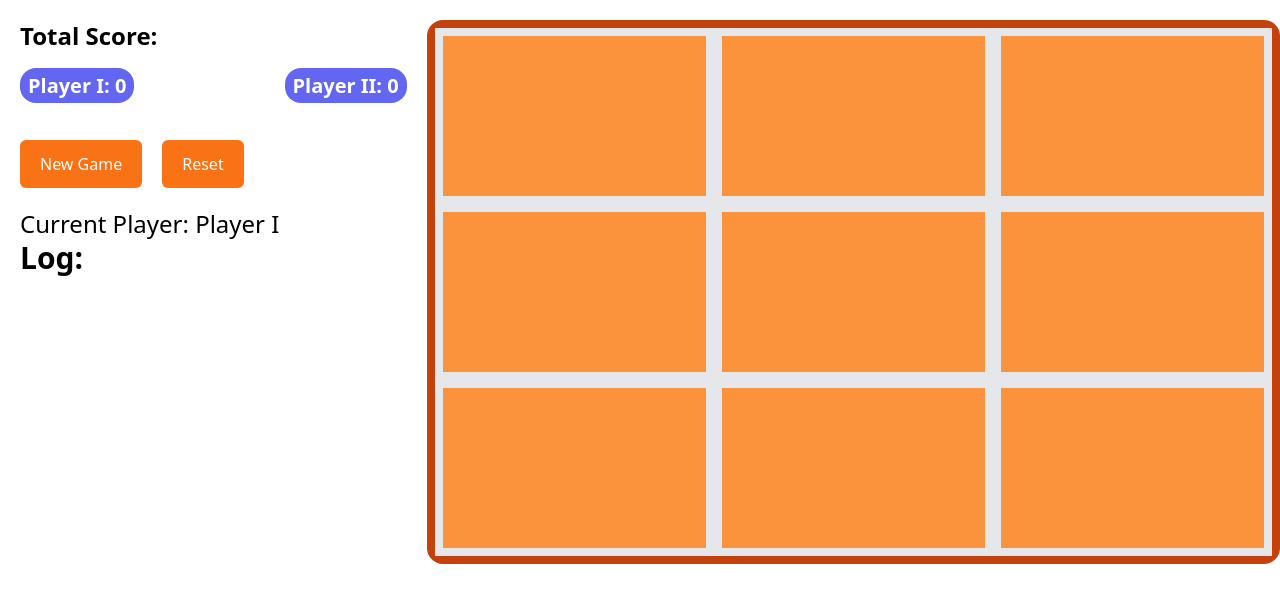
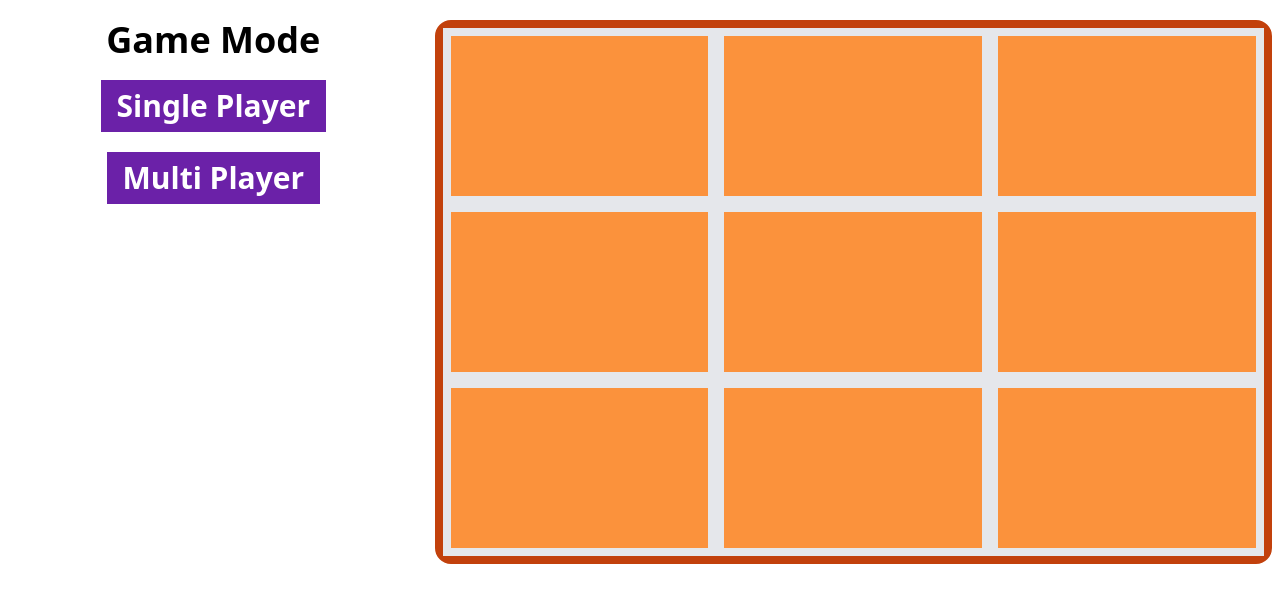
Before and after one commit to JustaNormalDreamer/tic-tac-toe, a React (Create React App) app: page / in a window 1280 px wide. Shown: the top 602 px of the page. Built offline with nearby package versions, Linux system fonts and the light colour scheme.

Commit message:
Added a bot, with issue.

```diff
--- /dev/null
+++ b/src/components/GameMode/index.tsx
@@ -0,0 +1,44 @@
+import React from 'react';
+import { IAction, TicTacToeType } from '../../pages/tictactoeReducer';
+
+interface IGameModeProps {
+  dispatch: React.Dispatch<IAction>;
+}
+
+const GameMode: React.FC<IGameModeProps> = ({ dispatch }) => {
+  return (
+    <>
+      <div className="space-y-5 text-center">
+        <div className="">
+          <h2 className="text-4xl font-semibold">Game Mode</h2>
+        </div>
+        <div className="">
+          <button
+            className={
+              'text-3xl font-semibold bg-purple-800 hover:bg-purple-600 transition duration-500 text-white px-4 py-2 hover:scale-110'
+            }
+            onClick={() =>
+              dispatch({ type: TicTacToeType.CHOOSE_GAME_MODE, payload: 'singlePlayer' })
+            }
+          >
+            Single Player
+          </button>
+        </div>
+        <div className="">
+          <button
+            className={
+              'text-3xl font-semibold bg-purple-800 hover:bg-purple-600 transition duration-500 text-white px-4 py-2 hover:scale-110'
+            }
+            onClick={() =>
+              dispatch({ type: TicTacToeType.CHOOSE_GAME_MODE, payload: 'multiPlayer' })
+            }
+          >
+            Multi Player
+          </button>
+        </div>
+      </div>
+    </>
+  );
+};
+
+export default GameMode;
--- a/src/pages/tictactoe.tsx
+++ b/src/pages/tictactoe.tsx
@@ -1,10 +1,11 @@
 import React, { useCallback, useEffect, useReducer } from 'react';
 import Button from '../components/Button/button';
 import { initialState, ticTacToeReducer, TicTacToeType } from './tictactoeReducer';
+import ChooseGameMode from '../components/GameMode';
 
 const TicTacToe = () => {
   // true for player 1, false for player 2
-  const [{ currentPlayer, values, winner, totalScore }, dispatch] = useReducer(
+  const [{ currentPlayer, values, winner, totalScore, mode }, dispatch] = useReducer(
     ticTacToeReducer,
     initialState
   );
@@ -17,16 +18,45 @@ const TicTacToe = () => {
     return currentPlayer ? 'Player I' : 'Player II';
   };
 
+  const generateRandomNumber = (): string => {
+    const max = 8;
+    const min = 0;
+    const result = Math.random() * (max - min) + min;
+    return String(Math.ceil(result));
+  };
+
+  const getAMove = () => {
+    let botMove: string = generateRandomNumber();
+    while (values.has(botMove)) {
+      botMove = generateRandomNumber();
+    }
+
+    return botMove;
+  };
+
+  const initiateBot = () => {
+    setTimeout(() => {
+      dispatch({
+        type: TicTacToeType.BOARD_CLICKED,
+        payload: getAMove()
+      });
+    }, 500);
+  };
+
   const onButtonClick = useCallback(
     (index: string) => {
-      if (!winner) {
+      if (!mode && !winner) return;
+
       dispatch({
         type: TicTacToeType.BOARD_CLICKED,
         payload: index
       });
+
+      if (mode === 'singlePlayer') {
+        initiateBot();
       }
     },
-    [winner]
+    [winner, mode]
   );
 
   const checkWinner = useCallback(() => {
@@ -84,7 +114,19 @@ const TicTacToe = () => {
     <section className="my-5">
       <div className="container">
         <div className="flex flex-wrap">
-          <div className="w-1/3 px-5">
+          <div className="w-full md:w-1/3 px-5 order-2 md:order-1">
+            {!mode ? (
+              <ChooseGameMode dispatch={dispatch} />
+            ) : (
+              <>
+                <button
+                  className={
+                    'text-lg font-semibold bg-purple-800 hover:bg-purple-600 transition duration-500 text-white px-4 py-2 my-5 rounded-2xl'
+                  }
+                  onClick={() => dispatch({ type: TicTacToeType.CHOOSE_GAME_MODE, payload: '' })}
+                >
+                  {`< Back to Game Mode`}
+                </button>
                 <h1 className="text-2xl font-bold">Total Score:</h1>
                 <div className="flex justify-between">
                   <div className="my-5">
@@ -141,10 +183,12 @@ const TicTacToe = () => {
                     </p>
                   ))}
                 </div>
+              </>
+            )}
           </div>
 
-          <div className="w-2/3">
-            <div className="board border-8 border-orange-700 rounded-2xl">
+          <div className="w-full md:w-2/3 order-1 md:order-2">
+            <div className="board border-8 border-orange-700 rounded-2xl mx-2">
               <div className="grid grid-cols-3">
                 {Array(9)
                   .fill(null)
--- a/src/pages/tictactoeReducer.tsx
+++ b/src/pages/tictactoeReducer.tsx
@@ -2,12 +2,15 @@ interface ITotalScore {
   player1: number;
   player2: number;
 }
+
+export type GameMode = 'singlePlayer' | 'multiPlayer';
 
 export interface ITicTacToe {
   currentPlayer: boolean;
   values: Map<string, string>;
   winner?: string;
   totalScore: ITotalScore;
+  mode?: GameMode;
 }
 
 export const initialState = {
@@ -28,10 +31,16 @@ export enum TicTacToeType {
   GAME_WON = 'GAME_WON',
   UNDO = 'UNDO',
   GOTO_HISTORY = 'GOTO_HISTORY',
-  NEW_GAME = 'NEW_GAME'
+  NEW_GAME = 'NEW_GAME',
+  CHOOSE_GAME_MODE = 'CHOOSE_GAME_MODE'
 }
 
-export const ticTacToeReducer = (state: ITicTacToe, action: any): ITicTacToe => {
+export type IAction = {
+  type: TicTacToeType;
+  payload?: any;
+};
+
+export const ticTacToeReducer = (state: ITicTacToe, action: IAction): ITicTacToe => {
   const getCurrentPlayer = (current?: boolean): string => {
     if (typeof current === 'boolean') {
       return current ? 'Player I' : 'Player II';
@@ -41,9 +50,22 @@ export const ticTacToeReducer = (state: ITicTacToe, action: any): ITicTacToe =>
   };
 
   switch (action.type) {
+    case TicTacToeType.CHOOSE_GAME_MODE:
+      return {
+        ...initialState,
+        mode: action.payload,
+        values: new Map<string, string>()
+      };
+    case TicTacToeType.NEW_GAME:
+      return {
+        ...initialState,
+        mode: state.mode,
+        values: new Map<string, string>()
+      };
     case TicTacToeType.RESET:
       return {
         ...initialState,
+        mode: state.mode,
         values: new Map<string, string>(),
         totalScore: state.totalScore
       };
@@ -79,11 +101,6 @@ export const ticTacToeReducer = (state: ITicTacToe, action: any): ITicTacToe =>
         values: new Map(lastItem),
         winner: undefined
       };
-    case TicTacToeType.NEW_GAME:
-      return {
-        ...initialState,
-        values: new Map<string, string>()
-      };
     default:
       return state;
   }
```
Lines whose indentation alone changed are shown as unchanged.
